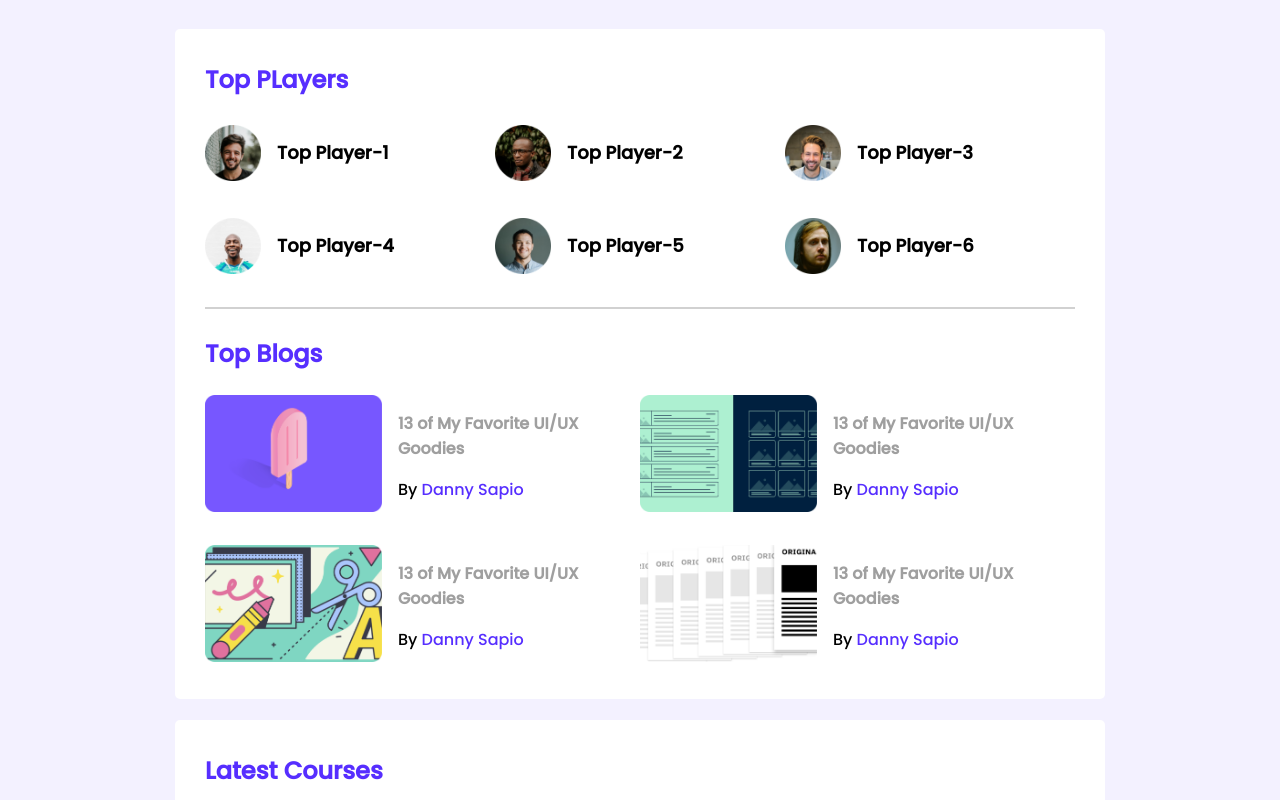
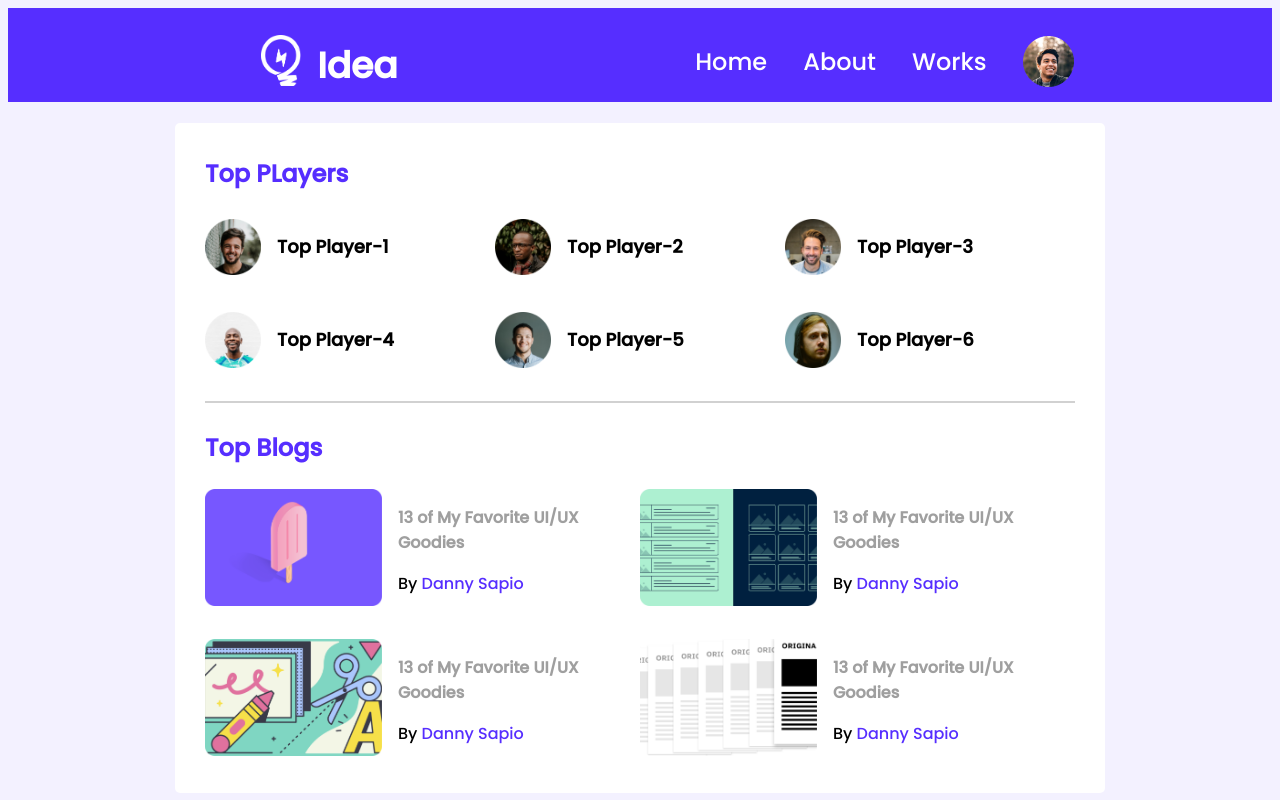
Before and after one commit to nazmul536/leader-board-css3, a plain HTML site: page index.html in a window 1280 px wide. Shown: the top 800 px of the page. Drawn offline with Linux system fonts and the light colour scheme.

Commit message:
code added

```diff
--- a/index.html
+++ b/index.html
@@ -14,8 +14,26 @@
 
 <body>
     <!-- header start -->
-    <header>
+    <header class="Idea">
+        <nav>
+            <div class="logo-box">
+                <div class="logo">
+                    <img src="images/icons/logo.png" alt="">
+                </div>
+                <div class="idea">
+                    <h2>Idea</h2>
+                </div>
+            </div>
+            <div class="Home">
+                <a href="">Home</a>
+                <a href="">About</a>
+                <a href="">Works</a>
+                <div class="profile">
+                    <img src="images/icons/profile.png" alt="">
+                </div>
+            </div>
 
+        </nav>
     </header>
     <!-- header end -->
     <main>
--- a/styles/style.css
+++ b/styles/style.css
@@ -5,6 +5,85 @@
 body {
     font-family: 'Poppins', sans-serif;
     background-color: #F3F1FF;
+}
+
+/*Start Common Header and utilities */
+.Idea {
+    width: 100%;
+    height: 94px;
+    background-color: #562EFF;
+}
+
+nav {
+    display: flex;
+    justify-content: space-between;
+    align-items: center;
+    margin: 0 20%;
+
+}
+
+.logo-box {
+    display: flex;
+    align-items: center;
+    justify-content: center;
+    margin-right: 16px;
+
+}
+
+.logo {
+    margin-right: 16px;
+    padding-bottom: 9px;
+
+}
+
+.logo img {
+    width: 40.42px;
+    height: 51px;
+    padding-bottom: 9px;
+}
+
+img {
+    width: 100%;
+}
+
+.idea {
+    font-size: 24px;
+    color: #FFFFFF;
+    padding-right: 16px;
+    padding-bottom: 15px;
+
+}
+
+.Home {
+    display: flex;
+    justify-content: center;
+    align-items: center;
+    margin-left: 35%;
+
+}
+
+a {
+    text-decoration: none;
+    font-size: 24px;
+    font-weight: 400;
+    margin-right: 36px;
+    color: #FFFFFF;
+    padding-bottom: 22px;
+
+}
+
+.profile {
+    padding-bottom: 15px;
+
+}
+
+.profile img {
+    width: 51px;
+    height: 51px
+}
+
+img {
+    width: 100%;
 }
 
 main {
@@ -25,6 +104,8 @@ hr {
     border: 1px solid #D1D1D1;
     margin-bottom: 27px;
 }
+
+/*End Common Header and utilities */
 
 /* Top player style */
 .top-players {
@@ -58,6 +139,8 @@ hr {
     margin-left: 16px;
     font-size: 18px;
 }
+
+/* End player style */
 
 /*----------- Top Blog Style ---------------*/
 .blogs {
@@ -129,6 +212,30 @@ hr {
 
 /* Mobile Devices */
 @media only screen and (max-width:668px) {
+    nav {
+        display: grid;
+        grid-template-columns: repeat(1, 1fr)100px;
+    }
+
+    .logo-box {
+        margin-right: 80%;
+    }
+
+    nav .Home {
+        display: grid;
+        grid-template-columns: repeat(1, 1fr) 100px;
+    }
+
+    a {
+        font-size: 8px;
+    }
+
+    .profile img {
+        padding-bottom: 15px;
+        width: 30%;
+        height: 30%;
+    }
+
     .container {
         width: 100%;
     }
@@ -148,12 +255,14 @@ hr {
 
 /* Tablet Devices */
 @media only screen and (min-width:668px) and (max-width:992px) {
+
     .container {
         width: 100%;
     }
 
     .players,
-    .courses {
+    .courses,
+        {
         grid-template-columns: repeat(2, 1fr);
     }
 
```
